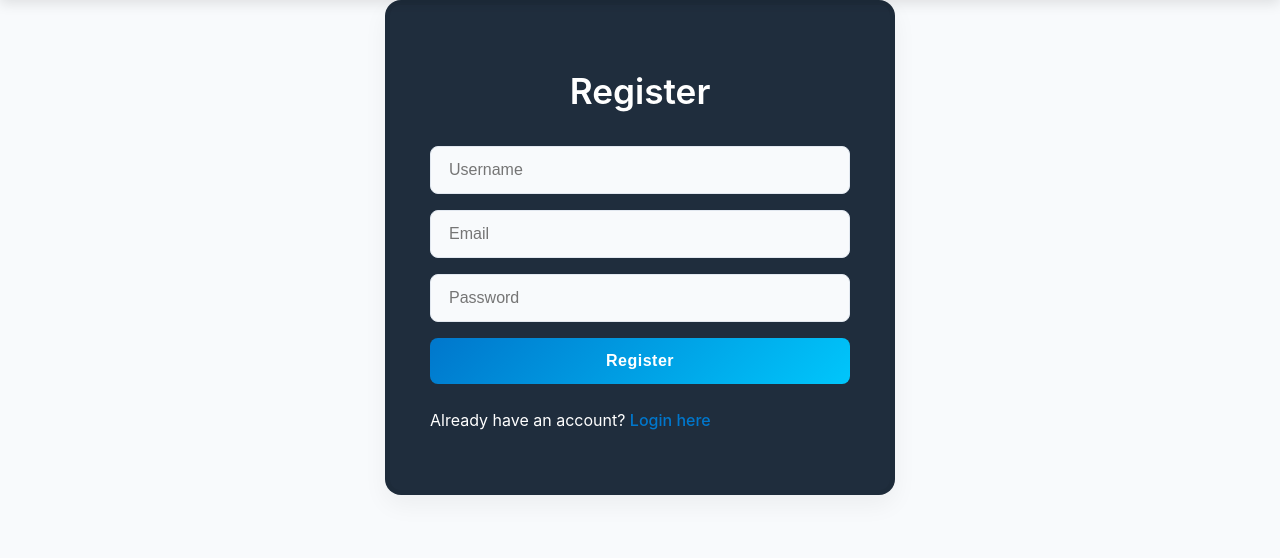
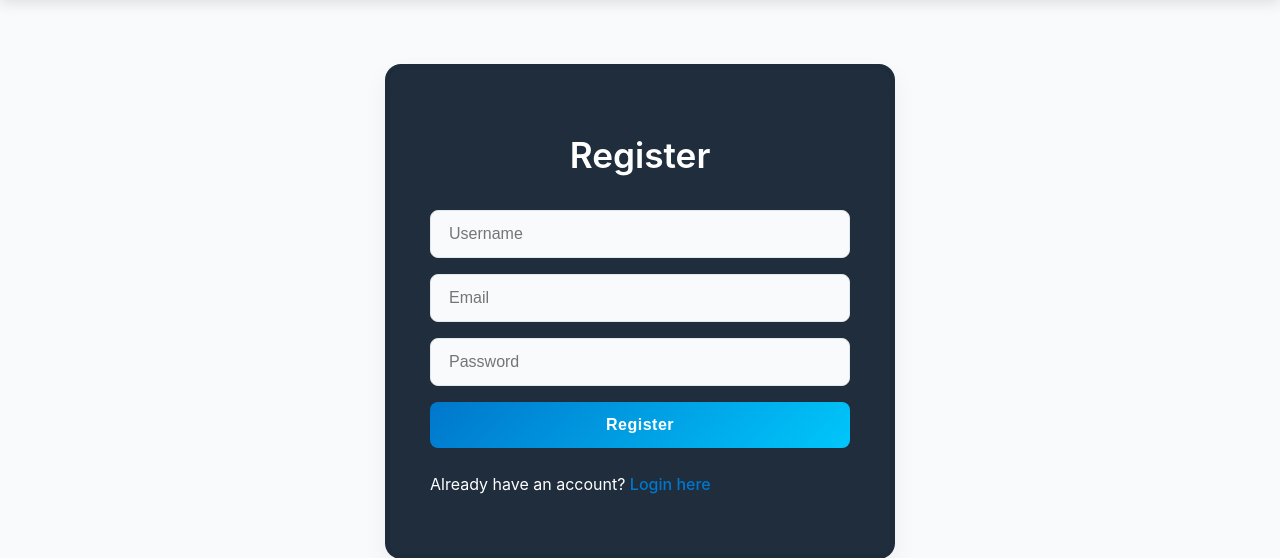
Before and after one commit to vinceangeles17/Task-Management-App, a PHP site: page /register.php in a window 1280 px wide. Shown: the part 87-645 px from the top of the page. Run offline with PHP 8.4, Linux system fonts and the light colour scheme.

Commit message:
Update register.php

```diff
--- a/register.php
+++ b/register.php
@@ -48,6 +48,7 @@ if ($_SERVER["REQUEST_METHOD"] == "POST" && isset($_POST['register'])) {
             <div class="header-left-title">Your Personalized Task Manager</div>
         </div>
     </header>
+    <div class="gap"></div>
     <main>
         <div class="form-container">
             <h1>Register</h1>
```
